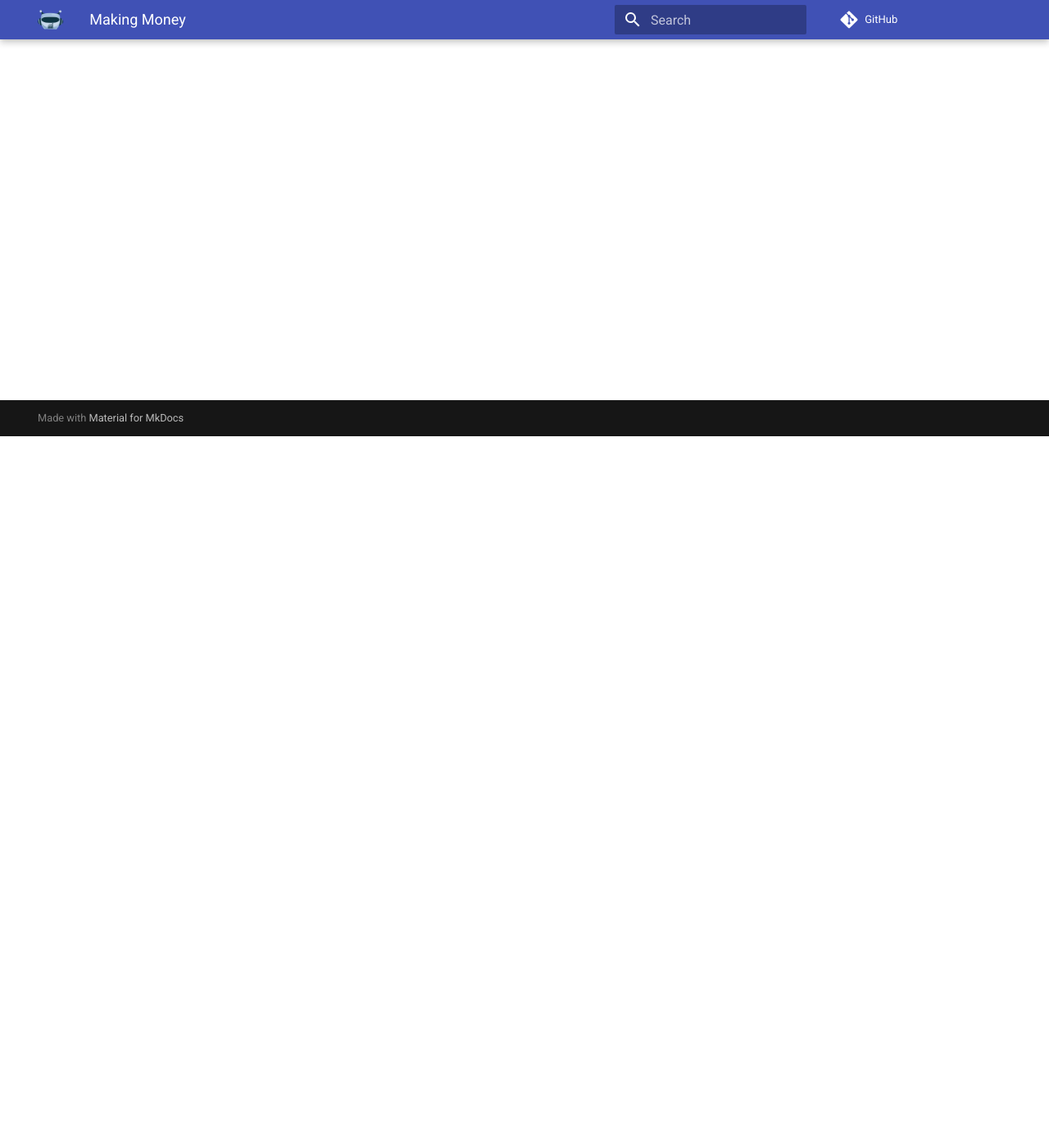
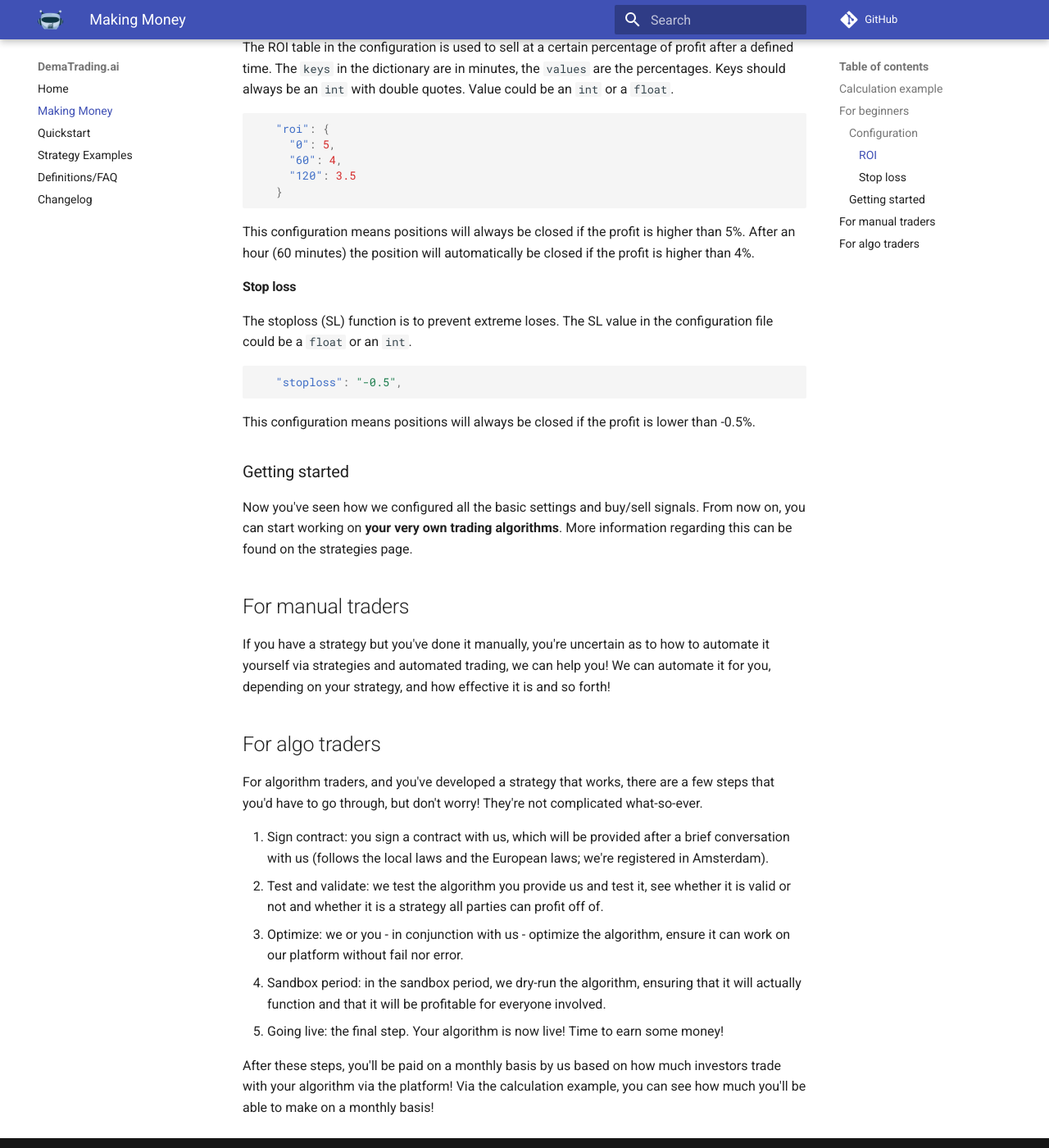
Before and after one commit to dema-trading-ai/engine, an MkDocs documentation site: the page built from docs/makingmoney.md, in a window 1280 px wide and 1400 px high, scrolled down 868 px. Shown: the whole window at 82% size. Built offline with MkDocs 1.6.1 and Material for MkDocs 9.7.7, drawn with Linux system fonts in a browser that asks for light colours; comment, search, counter and statistics services are not loaded; some of the changed text lies outside the part shown.

Commit message:
[Hotfix] missing page in docs

````diff
--- a/docs/makingmoney.md
+++ b/docs/makingmoney.md
@@ -1,11 +1,68 @@
 # How we can help you with monetisation
+
 DemaTrading.ai was founded with the idea to be the perfect partner for anyone in, or interesting getting in, the beautiful world of algorithmic trading.
 We help traders to automate, optimise and monetise their trading strategies. No experience in trading? We can help you with your learning journey.
 
 ## Calculation example
 
+An investor can put funds into your algorithm, trading with it, following this, you'll be able to earn money! Here's an example to show you how much you can earn:
+
+1.000.000 in total funds (can be via multiple bots).
+A fee of 0.01% per trade, from which the algorithm supplier gets 60%.
+This will be multiplied by 2 (1 buy and 1 sale per day). With 30 trades per month on average this can easily average the following:
+
+1.000.000 x 0.0001 x 0.6 x 2 x 30 = 3600 per month (this is the full amount the algorithm supplier makes per month).
+
+Under the condition that the bot trades twice per day, the algorithm supplier can make 7200 per month etc.
+
+Disclaimer: the fee in the algorithm needs to be 0.0025 (2.5%)
+
 ## For beginners
+
+### Configuration
+
+In the ``config.json`` file you will find all necessary and important configuration options.
+
+#### ROI
+
+The ROI table in the configuration is used to sell at a certain percentage of profit after a defined time. The `keys` in the dictionary are in minutes, the `values` are the percentages. Keys should always be an `int` with double quotes. Value could be an `int` or a `float`.
+
+```json
+   "roi": {
+     "0": 5,
+     "60": 4,
+     "120": 3.5
+   }
+```
+
+This configuration means positions will always be closed if the profit is higher than 5%. After an hour (60 minutes) the position will automatically be closed if the profit is higher than 4%.
+
+#### Stop loss
+
+The stoploss (SL) function is to prevent extreme loses. The SL value in the configuration file could be a `float` or an `int`.
+
+```json
+   "stoploss": "-0.5",
+```
+
+This configuration means positions will always be closed if the profit is lower than -0.5%.
+
+### Getting started
+
+Now you've seen how we configured all the basic settings and buy/sell signals. From now on, you can start working on **your very own trading algorithms**. More information regarding this can be found on the strategies page.
 
 ## For manual traders
 
+If you have a strategy but you've done it manually, you're uncertain as to how to automate it yourself via strategies and automated trading, we can help you! We can automate it for you, depending on your strategy, and how effective it is and so forth!
+
 ## For algo traders
+
+For algorithm traders, and you've developed a strategy that works, there are a few steps that you'd have to go through, but don't worry! They're not complicated what-so-ever.
+
+1. Sign contract: you sign a contract with us, which will be provided after a brief conversation with us (follows the local laws and the European laws; we're registered in Amsterdam).
+2. Test and validate: we test the algorithm you provide us and test it, see whether it is valid or not and whether it is a strategy all parties can profit off of.
+3. Optimize: we or you - in conjunction with us - optimize the algorithm, ensure it can work on our platform without fail nor error.
+4. Sandbox period: in the sandbox period, we dry-run the algorithm, ensuring that it will actually function and that it will be profitable for everyone involved.
+5. Going live: the final step. Your algorithm is now live! Time to earn some money!
+
+After these steps, you'll be paid on a monthly basis by us based on how much investors trade with your algorithm via the platform! Via the calculation example, you can see how much you'll be able to make on a monthly basis!
````
